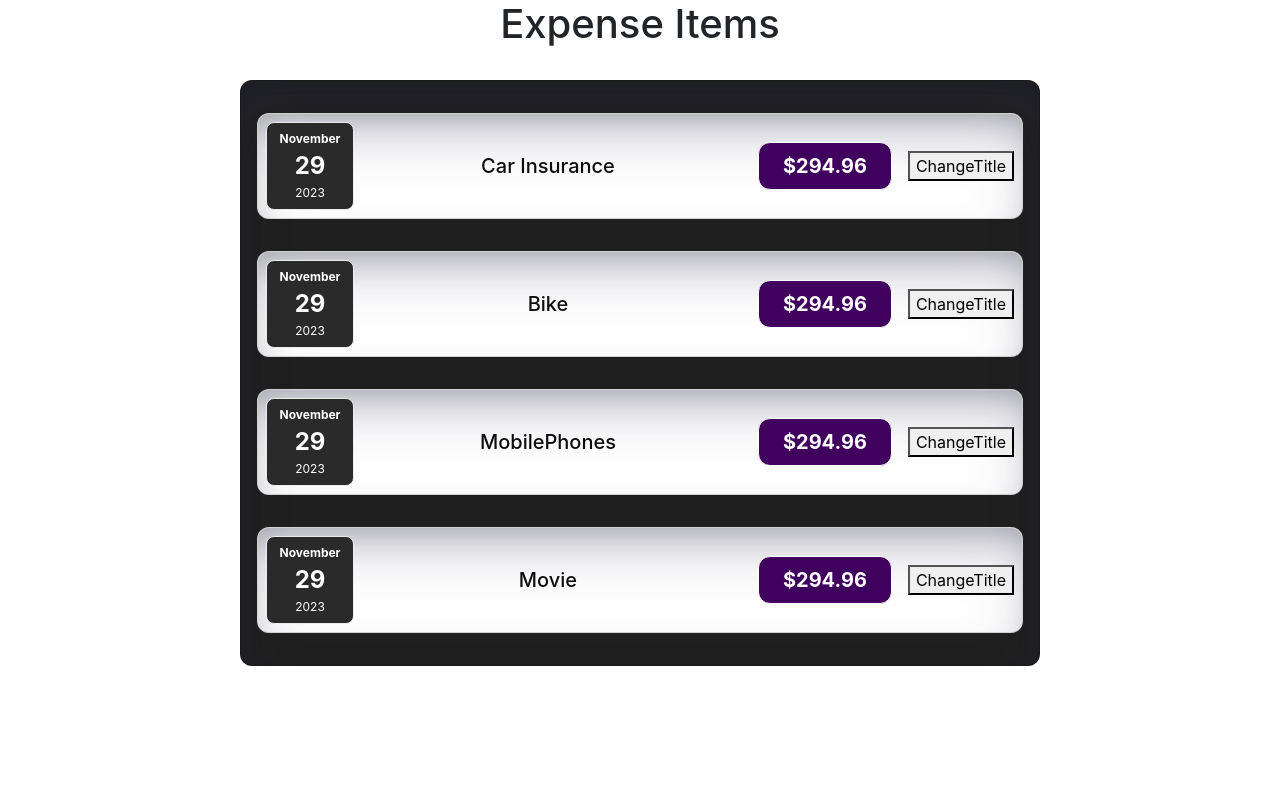
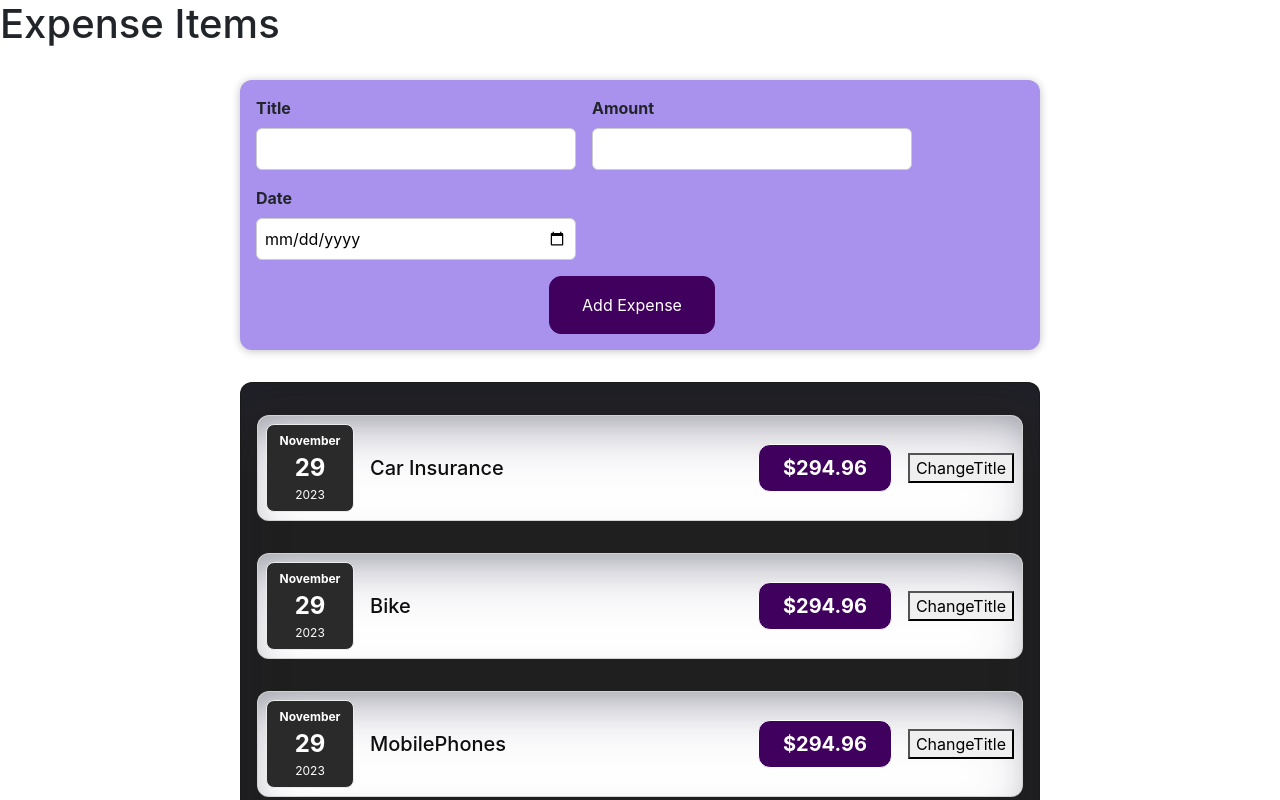
Before and after one commit to dhinesh454/AdvanceReact, a React (Create React App) app: page / in a window 1280 px wide. Shown: the top 800 px of the page. Built offline with nearby package versions, Linux system fonts and the light colour scheme.

Commit message:
Task 3 add form inputs

```diff
--- a/src/App.css
+++ b/src/App.css
@@ -1,6 +1,4 @@
-.App {
-  text-align: center;
-}
+
 /*
 .App-logo {
   height: 40vmin;
--- a/src/App.js
+++ b/src/App.js
@@ -3,6 +3,7 @@
 import ExpenseItem from './components/Expenses/ExpenseItem';
 import Expenses from './components/Expenses/Expenses';
 import ExpenseDate from './components/Expenses/ExpenseDate';
+import NewExpense from './components/NewExpense/NewExpenses'
 
 
 const App =() =>{
@@ -31,7 +32,7 @@
 
     <div className="App">
     <h1>Expense Items</h1>
-
+   <NewExpense/>
     <Expenses items={expenses}/>
 
 
--- /dev/null
+++ b/src/components/NewExpense/ExpenseForm.css
@@ -0,0 +1,33 @@
+
+.new-expense__controls{
+    display: flex;
+    flex-wrap: wrap;
+    gap: 1rem;
+    margin-bottom: 1rem;
+    text-align: left;
+
+}
+
+.new-expense__control label {
+    font-weight: bold;
+    display: block;
+    margin-bottom: 0.5rem;
+
+
+}
+
+
+.new-expense__control input {
+
+      font: inherit;
+      padding: 0.5rem;
+      border: 1px solid #ccc;
+      border-radius: 6px;
+      width:20rem;
+      max-width: 100%;
+}
+
+.new-expense__actions {
+        text-align: right;
+
+}
--- /dev/null
+++ b/src/components/NewExpense/ExpenseForm.js
@@ -0,0 +1,86 @@
+
+import React from 'react';
+import './ExpenseForm.css';
+
+
+function ExpenseForm(){
+
+  function titleOnchanged(event){
+    console.log(event.target.value)
+    console.log(event)
+  }
+
+  return <form>
+
+    <div className='new-expense__controls'>
+      <div className='new-expense__control'>
+      <label>Title</label>
+      <input type='text' onChange={titleOnchanged}/>
+      </div>
+
+      <div className='new-expense__control'>
+      <label>Amount</label>
+      <input type='number'/>
+      </div>
+
+      <div className='new-expense__control'>
+      <label>Date</label>
+      <input type='date'/>
+      </div>
+
+    </div>
+
+    <div className='new-expeses__actions'>
+    <button>Add Expense</button>
+    </div>
+
+
+  </form>
+
+
+
+
+
+
+
+
+
+
+
+
+
+
+    // return(
+    //     <div className='container'>
+    //     <div className='form' id='formid'>
+
+    //     <div className='mb-3'>
+    //     <label className='form-label'>Expense Title</label>
+    //     <input className='form-control' type='text' name='expensetitle' id='titleid' placeholder='Enter the Title'></input>
+    //     </div>
+
+    //     <div className='mb-3'>
+    //     <label className='form-label'>Expense Amount</label>
+    //     <input className='form-control' type='number' name='expenseamount' id='amountid' placeholder='Enter the Amount'></input>
+    //     </div>
+
+
+    //     <div className='mb-3'>
+    //     <label className='form-label'>Expense Date</label>
+    //     <input className='form-control' type='date' name='expensedate' id='dateid' placeholder='Enter the Date'></input>
+    //     </div>
+
+    //     <div typeof='submit' className='btn btn-primary'>Submit</div>
+
+    //     </div>
+
+    //     <button className='btn btn-dark' onClick={showExpense}>Show Expenses</button>
+
+
+
+
+    //     </div>
+    // )
+}
+
+export default ExpenseForm;
--- /dev/null
+++ b/src/components/NewExpense/NewExpenses.css
@@ -0,0 +1,43 @@
+.new-expenses{
+    background-color:#a892ee;
+    padding: 1rem;
+    margin: 2rem auto;
+    width: 50rem;
+}.new-expense {
+    background-color: #a892ee;
+    padding: 1rem;
+    margin: 2rem auto;
+    width: 50rem;
+    max-width: 95%;
+    border-radius: 12px;
+    text-align: center;
+    box-shadow: 0 1px 8px rgba(0, 0, 0, 0.25);
+  }
+
+  .new-expense button {
+    font: inherit;
+    cursor: pointer;
+    padding: 1rem 2rem;
+    border: 1px solid #40005d;
+    background-color: #40005d;
+    color: white;
+    border-radius: 12px;
+    margin-right: 1rem;
+  }
+
+  .new-expense button:hover,
+  .new-expense button:active {
+    background-color: #510674;
+    border-color: #510674;
+  }
+
+  .new-expense button.alternative {
+    color: #220131;
+    border-color: transparent;
+    background-color: transparent;
+  }
+
+  .new-expense button.alternative:hover,
+  .new-expense button.alternative:active {
+    background-color: #ddb3f8;
+  }
--- /dev/null
+++ b/src/components/NewExpense/NewExpenses.js
@@ -0,0 +1,14 @@
+import React  from 'react';
+import './NewExpenses.css';
+import ExpenseForm from './ExpenseForm';
+
+function NewExpenses(){
+    return(
+        <div className='new-expense'>
+        <ExpenseForm/>
+        </div>
+    )
+}
+
+
+export default NewExpenses;
```
